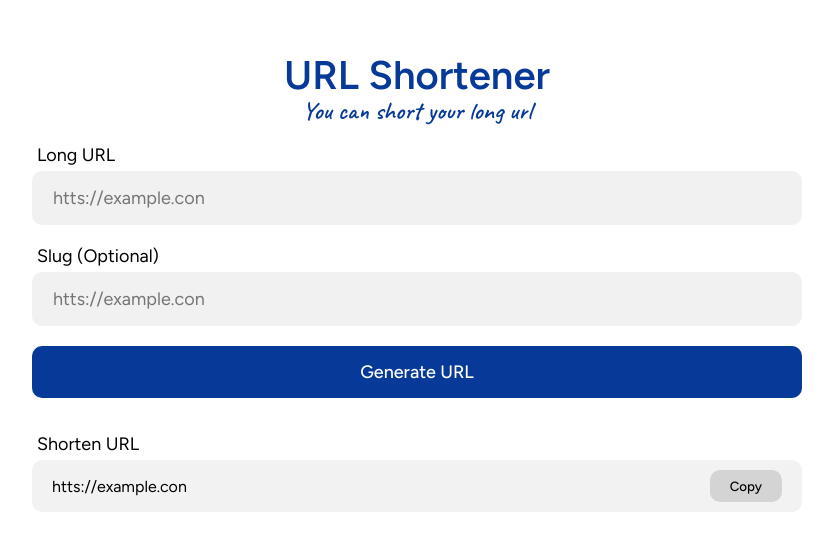
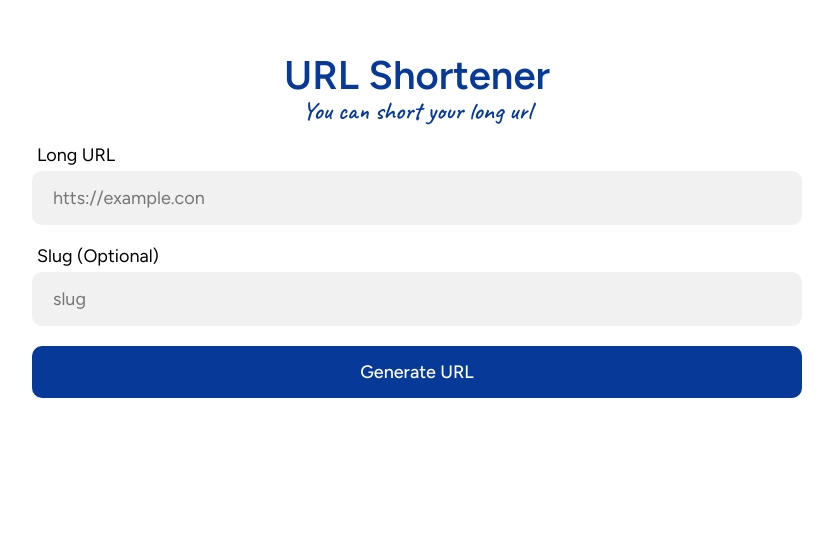
Before and after one commit to SohelTanbir/url-shortener, a React (Create React App) app in the folder frontend/: page / in a window 1280 px wide. Shown: the top 550 px of the page, without its empty margins (223-1056 px from the left). Built offline with nearby package versions, Linux system fonts and the light colour scheme.

Commit message:
get user input url and slgu

```diff
--- a/frontend/src/App.js
+++ b/frontend/src/App.js
@@ -3,20 +3,36 @@ import { useState } from 'react';
 
 
 function App() {
-  const [inputUrl, setInputUrl] = useState("");
-  const [isError, setIsError ] =useState("sssss");
+  const [inputUrl, setInputUrl] = useState({
+    url:'',
+    slug:''
+  });
+  const [shortenUrl, setShortenUrl ] = useState("");
+  const [isError, setIsError ] =useState("");
 
   // get user input url
   const handleChange = (e) => {
-    setInputUrl(e.target.value);
+    const newUrl = {...inputUrl};
+    newUrl[e.target.name] = e.target.value;
+    setInputUrl(newUrl);
   }
 
 // handle submit the url
 const handleSubmit = (e) => {
   e.preventDefault();
-  console.log(inputUrl);
-  setInputUrl("");
+
+  if(!inputUrl.url){
+    alert("Please Enter Your URL");
+    return;
+  }
+  console.log(inputUrl)
+  setInputUrl({
+    url:'',
+    slug:'',
+  })
 }
+
+
 
 
 
@@ -28,11 +44,12 @@ const handleSubmit = (e) => {
           <p className="short-description">You can short your long url</p>
           <form onSubmit={handleSubmit}>
             <label>Long URL</label>
-            <input className={`${isError} ? 'error' :''`} onChange={handleChange} type="text" placeholder="htts://example.con" value={inputUrl} />
+            <input className={`${isError ? 'error':''}`} onChange={handleChange} type="text" name='url' placeholder="htts://example.con" value={inputUrl.url} />
             <label>Slug (Optional)</label>
-            <input  onChange={handleChange} type="text" placeholder="htts://example.con" value={inputUrl} />
+            <input  onChange={handleChange} type="text" name='slug' placeholder="slug" value={inputUrl.slug} />
             <button className='generate-url-btn'>Generate URL</button>
           </form>
+         { shortenUrl&&
           <div className="output-url">
             <label>Shorten URL</label>
             <div className="shorten-url">
@@ -40,6 +57,7 @@ const handleSubmit = (e) => {
               <button className='copy-url-btn'>Copy</button>
             </div>
           </div>
+          }
         </div>
     </div>
   );
```
